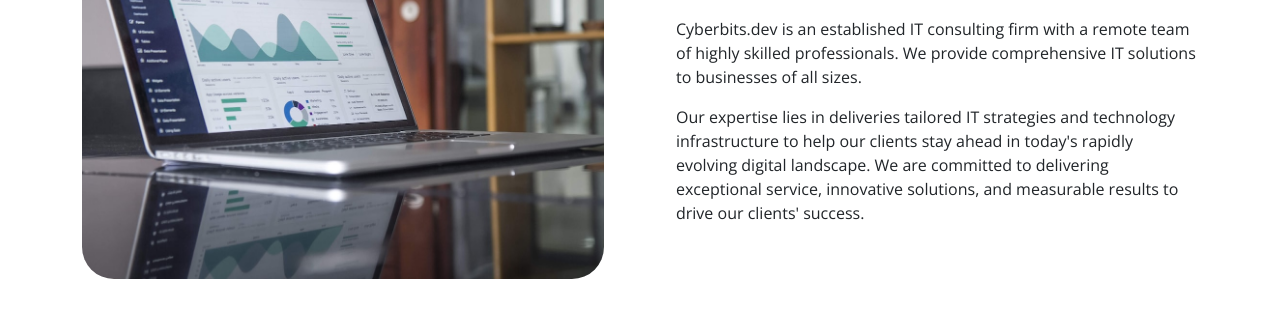
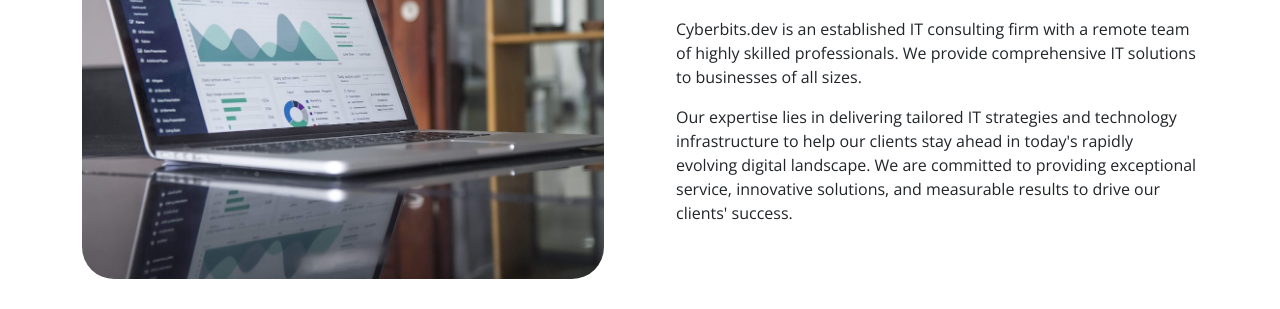
Before and after one commit to cyberbits-dev/cyberbits-dev.github.io, a Jekyll site: the page built from index.markdown, in a window 1280 px wide. Shown: the part 1415-1724 px from the top of the page. Built offline with Jekyll 4.4.1, drawn with Linux system fonts in a browser that asks for light colours.

Commit message:
Fix typos

```diff
--- a/index.markdown
+++ b/index.markdown
@@ -56,8 +56,8 @@ layout: default
           </p>
 
           <p>
-            Our expertise lies in deliveries tailored IT strategies and technology infrastructure to help our clients stay ahead in today's rapidly evolving digital landscape.
-            We are committed to delivering exceptional service, innovative solutions, and measurable results to drive our clients' success.
+            Our expertise lies in delivering tailored IT strategies and technology infrastructure to help our clients stay ahead in today's rapidly evolving digital landscape.
+            We are committed to providing exceptional service, innovative solutions, and measurable results to drive our clients' success.
           </p>
         </div>
       </div>
@@ -90,7 +90,7 @@ layout: default
               }).catch((e) => oops(e));
             }
           </script>
-          <form action="https://api.cool.cash/v1/contact" method="get" onsubmit="sendForm(event, this)" class="row">
+          <form action="https://api.cyberbits.asia/v1/contact" method="get" onsubmit="sendForm(event, this)" class="row">
             <div class="col-12 col-md-6 mb-3">
               <label for="name" class="form-label">Name</label>
               <input type="text" class="form-control" id="name" autocomplete="name" required>
```
